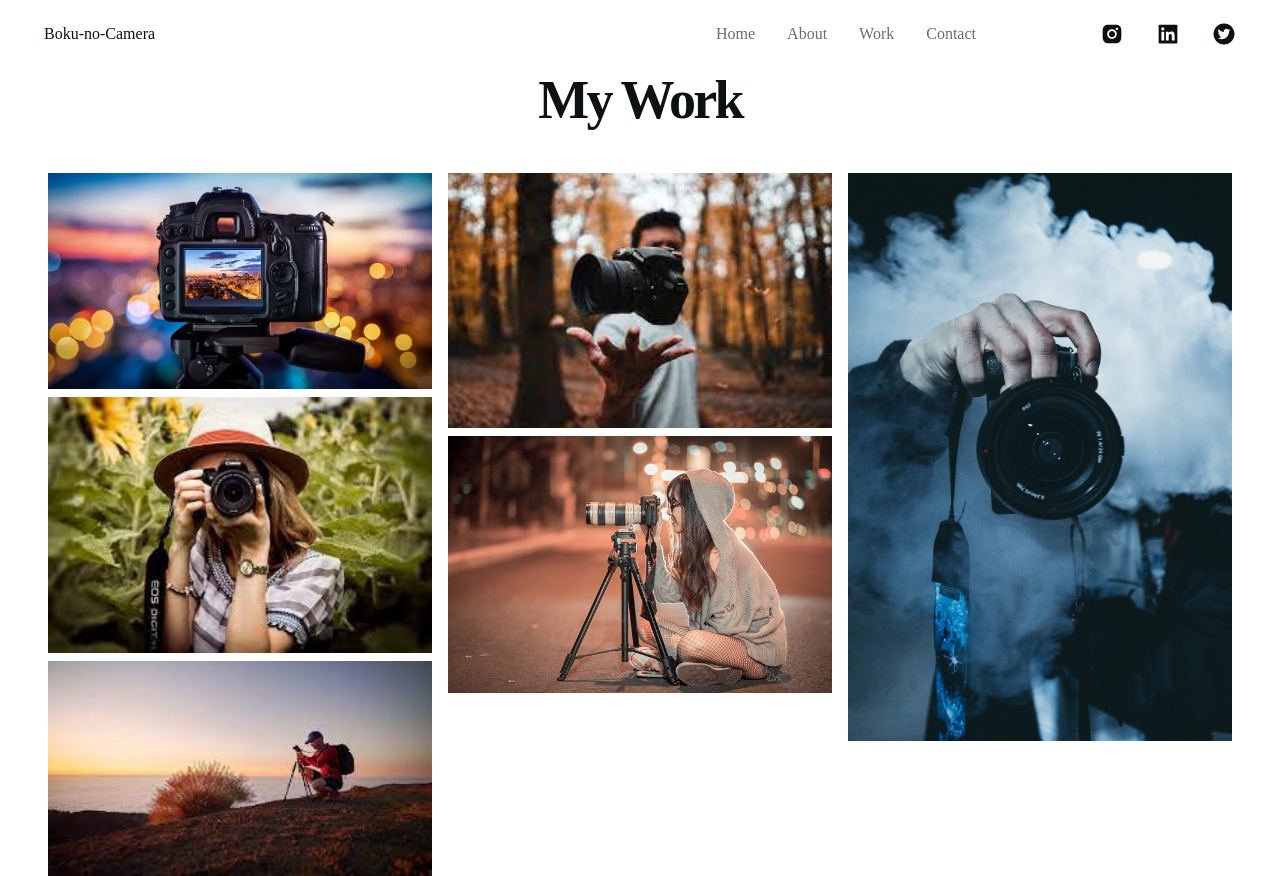
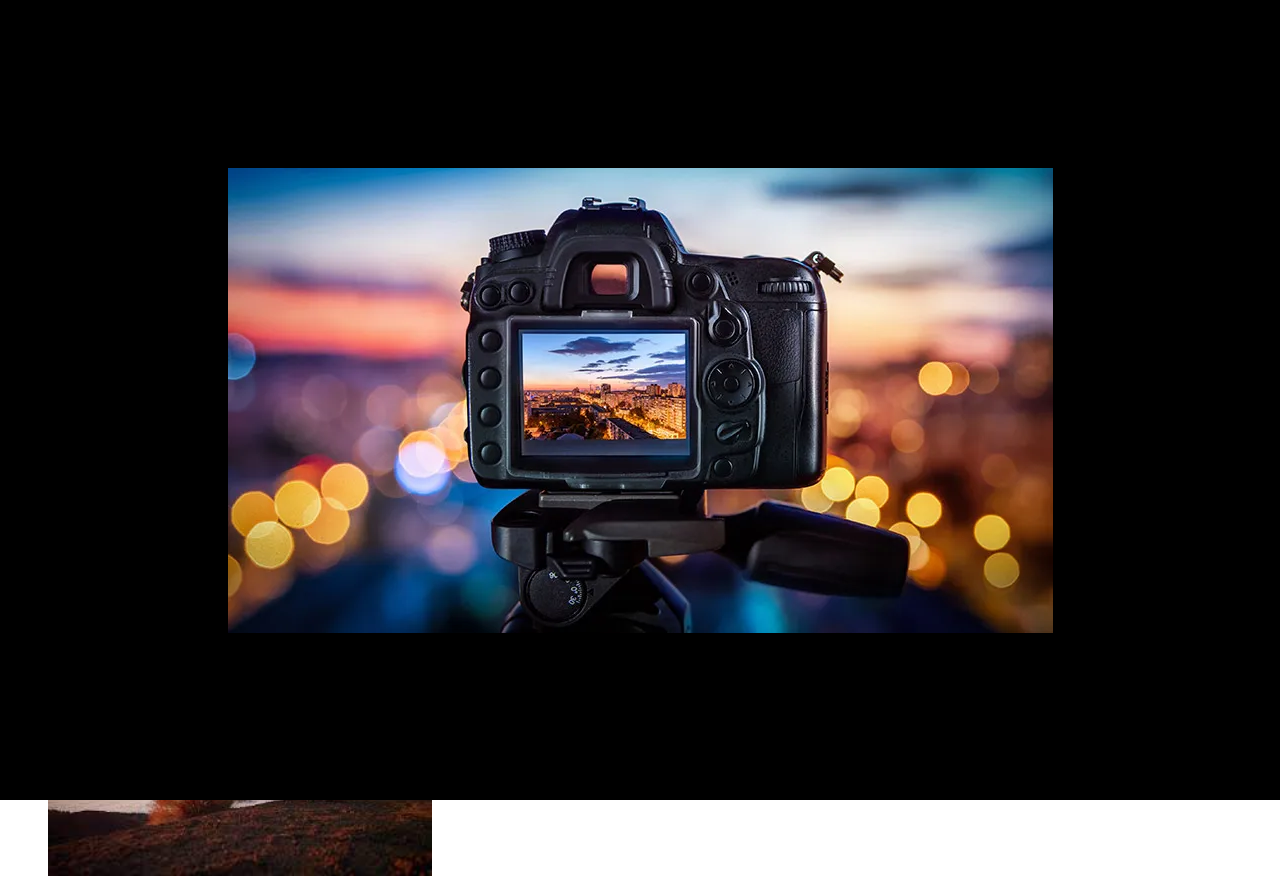
Before and after one commit to Ujjwalsharma7/boku_no_camera, a React (Create React App) app: page /work in a window 1280 px wide. Both pictures are taken after a click on the element 240 px from the left and 281 px from the top of the page. Built offline with nearby package versions, Linux system fonts and the light colour scheme.

Commit message:
added model onclick

```diff
--- a/src/components/Gallery.jsx
+++ b/src/components/Gallery.jsx
@@ -1,4 +1,4 @@
-import React from 'react'
+import React, { useState } from 'react'
 
 import img1 from '../assets/img1.webp'
 import img2 from '../assets/img2.jpg'
@@ -37,16 +37,31 @@ const Gallery = () => {
         },
 
     ]
+
+    const [model, setModel] = useState(false);
+
+    const [tempimgSrc, setTempImgSrc] = useState("");
+
+    const getImg = (img) => {
+        setTempImgSrc(img);
+        setModel(true);
+    }
+
     return (
+        <>
+            <div className={model ? " w-full h-screen fixed top-0 left-0 flex justify-center items-center visible overflow-hidden z-50 bg-black opacity-100 " : "hidden opacity-0"}>
+                <img src={tempimgSrc} className='w-auto max-w-full h-auto block leading-3 box-border pt-20 pr-0 pb-20 pl-0 max-h-full my-0 mx-auto' />
+            </div>
             <div className=' lg:columns-3 md:columns-2 columns-1 px-12 py-5s'>
                 {data.map((item, index) => {
                     return (
-                    <div className=' mb-2 transition-all duration-350 ease-in cursor-pointer' key={index}>
+                        <div className=' mb-2 transition-all duration-350 ease-in cursor-pointer hover:opacity-80' key={index} onClick={() => getImg(item.img)}>
                             <img src={item.img} className=' w-full ' />
                         </div>
                     )
                 })}
             </div>
+        </>
     )
 }
 
```
Lines whose indentation alone changed are shown as unchanged.
